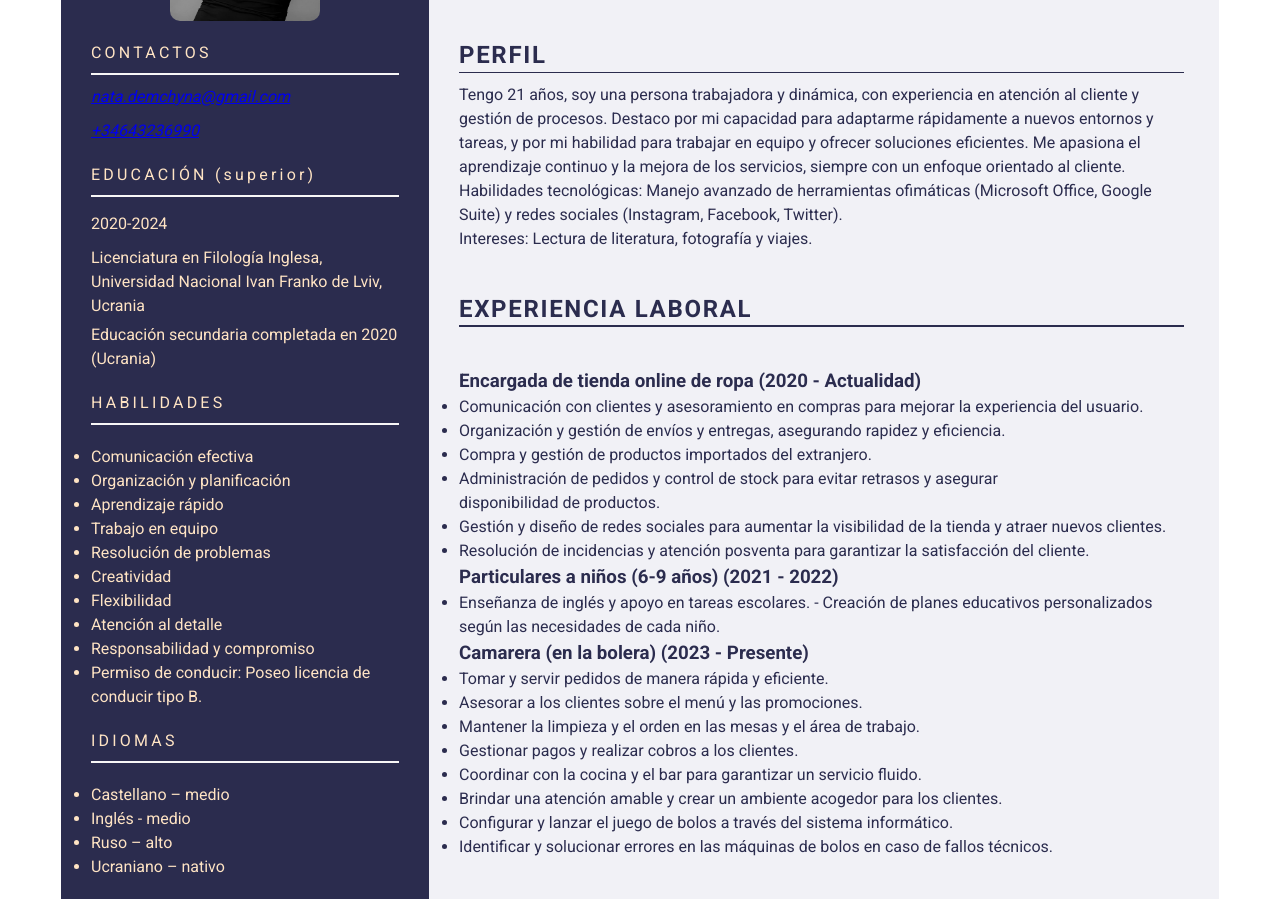
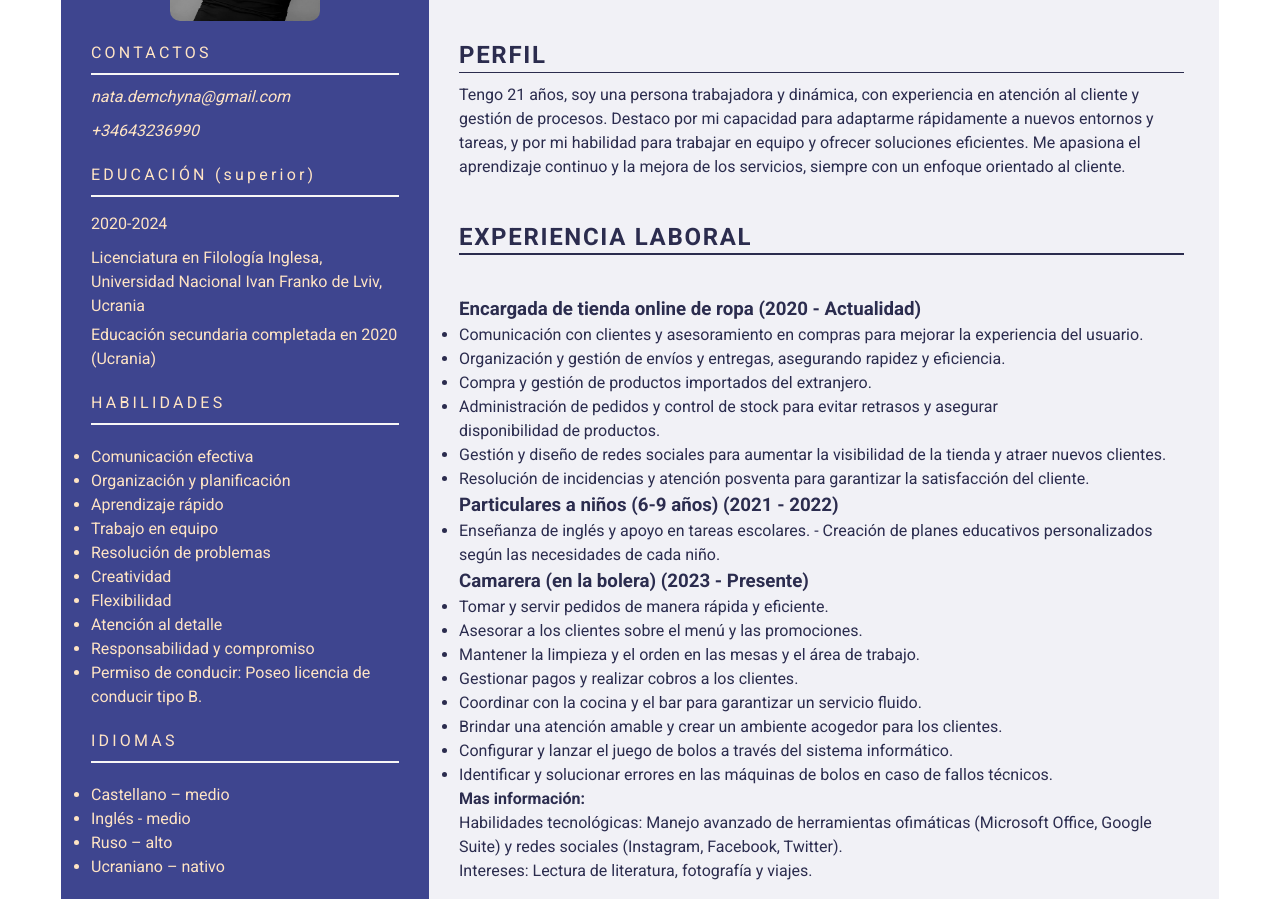
Before and after one commit to TarasDemkovych/resumeNataliia, a plain HTML site: page index.html in a window 1280 px wide. Shown: the part 199-1098 px from the top of the page. Drawn offline with nearby package versions, Linux system fonts and the light colour scheme.

Commit message:
resNataliia17.03.25

```diff
--- a/css/styles.css
+++ b/css/styles.css
@@ -34,7 +34,7 @@ p {
 
 
 .column-mini {max-width: 386px;
-  background-color: #2b2c4e;
+  background-color: #3e458f;
   color: bisque;
   justify-content: center;
   padding: 20px 30px;
@@ -45,6 +45,8 @@ p {
 margin-left: auto;
 margin-right: auto;
 }
+.add{text-decoration: none;
+color: bisque;}
 
 .text-contact {
   padding-bottom: 10px;
--- a/index.html
+++ b/index.html
@@ -88,11 +88,7 @@
             para trabajar en equipo y ofrecer soluciones eficientes. Me apasiona
             el aprendizaje continuo y la mejora de los servicios, siempre con un
             enfoque orientado al cliente.
-                 <p>Habilidades tecnológicas: Manejo
-            avanzado de herramientas ofimáticas (Microsoft Office, Google Suite)
-            y redes sociales (Instagram, Facebook, Twitter).</p>
-             <p>Intereses: Lectura
-            de literaturа, fotografía y viajes.</p>
+
           </p>
         </div>
         <div class="container-text">
@@ -130,6 +126,12 @@
           <li>Configurar y lanzar el juego de bolos a través del sistema informático.</li>
           <li>Identificar y solucionar errores en las máquinas de bolos en caso de fallos técnicos.</li>
               </ul>
+              <h4>Mas información:</h4>
+              <p>Habilidades tecnológicas: Manejo
+                avanzado de herramientas ofimáticas (Microsoft Office, Google Suite)
+                y redes sociales (Instagram, Facebook, Twitter).</p>
+                 <p>Intereses: Lectura
+                de literaturа, fotografía y viajes.</p>
         </div>
       </div>
     </div>
```
